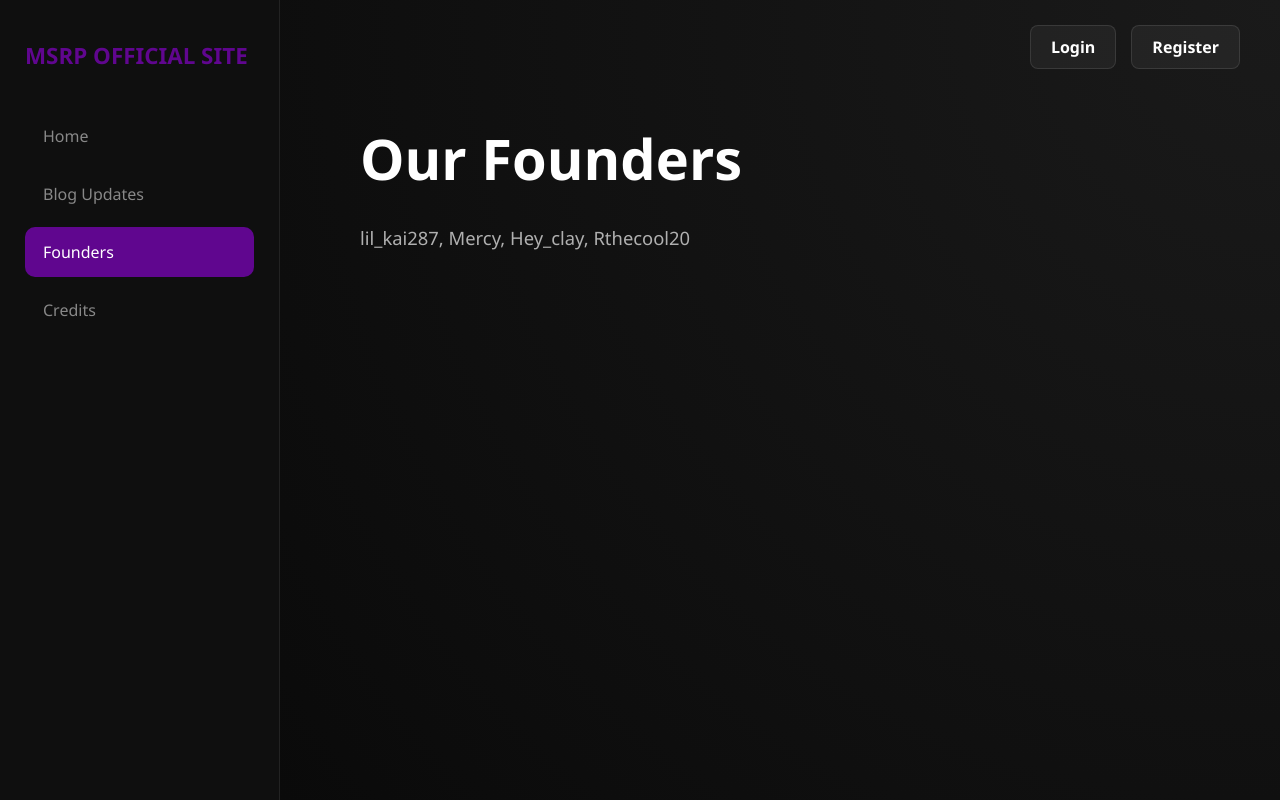
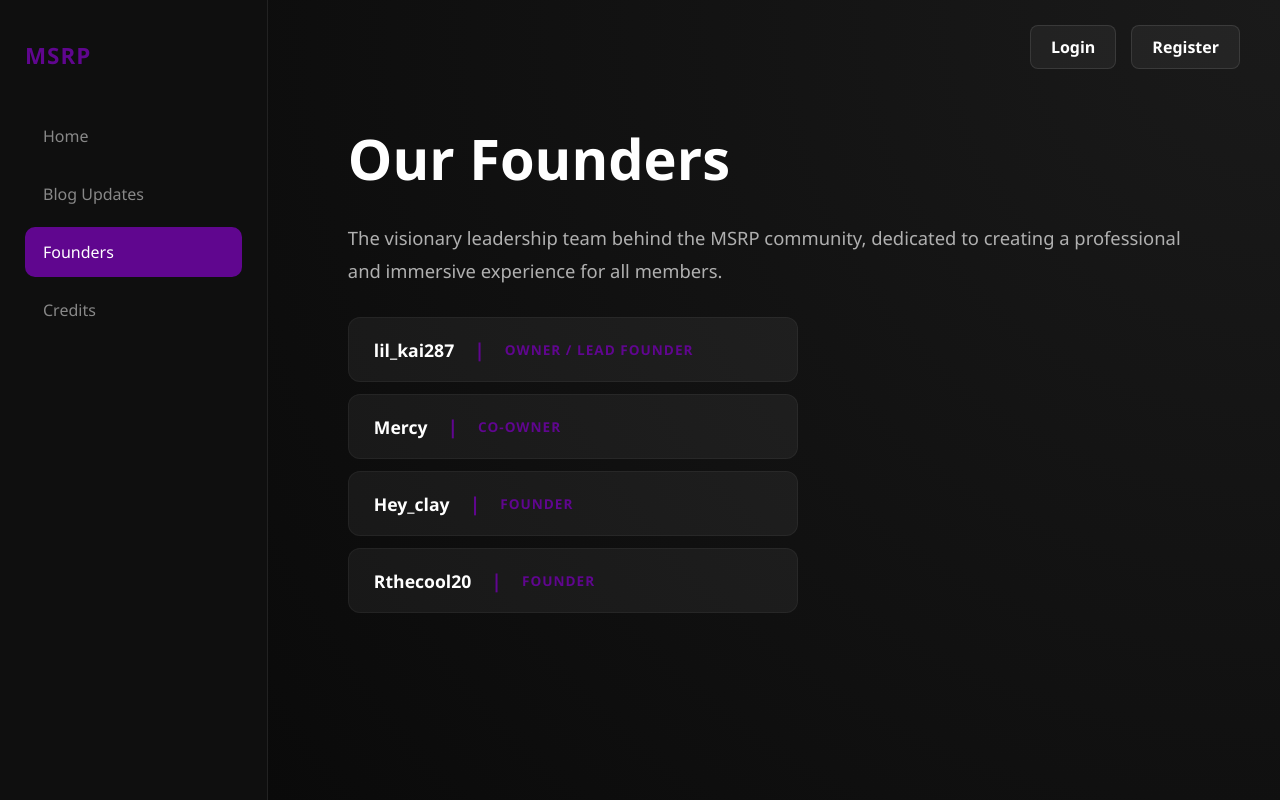
Before and after one commit to coolbro2171/msrp-site, a website: page index.html in a window 1280 px wide. Both pictures are taken after a click on the button "Founders". Drawn offline with Linux system fonts and the light colour scheme; no server answers.

Commit message:
Update index.html

```diff
--- a/index.html
+++ b/index.html
@@ -21,7 +21,7 @@
             overflow: hidden;
         }
 
-        /* Top Nav */
+        /* Top Nav for Auth Buttons */
         .top-nav {
             position: absolute;
             top: 0;
@@ -49,7 +49,7 @@
             transform: translateY(-2px);
         }
 
-        /* Sidebar */
+        /* Sidebar Styling */
         .sidebar {
             width: 280px;
             background: var(--sidebar-bg);
@@ -64,6 +64,7 @@
             font-size: 1.4rem;
             color: var(--primary-purple);
             text-transform: uppercase;
+            letter-spacing: 1px;
         }
 
         .sidebar-btn {
@@ -80,8 +81,9 @@
         }
 
         .sidebar-btn.active { background: var(--primary-purple); color: white; }
+        .sidebar-btn:hover:not(.active) { background: rgba(255, 255, 255, 0.05); color: white; }
 
-        /* Content */
+        /* Main Content Area */
         .content {
             flex-grow: 1;
             padding: 120px 80px;
@@ -100,7 +102,7 @@
         h1 { font-size: 3.5rem; margin-bottom: 25px; font-weight: 800; }
         p { font-size: 1.15rem; color: #b0b0b0; line-height: 1.8; }
 
-        /* Blog */
+        /* Blog Card Styling */
         .blog-card {
             background: var(--glass);
             padding: 25px;
@@ -110,6 +112,44 @@
         }
 
         .blog-date { color: var(--primary-purple); font-weight: 700; margin-bottom: 5px; }
+
+        /* Founders & Credits List Styling */
+        .list-container { display: flex; flex-direction: column; gap: 12px; margin-top: 20px; }
+
+        .list-item {
+            background: var(--glass);
+            padding: 18px 25px;
+            border-radius: 12px;
+            border: 1px solid rgba(255, 255, 255, 0.05);
+            display: flex;
+            align-items: center;
+            width: fit-content;
+            min-width: 450px;
+            transition: 0.3s ease;
+        }
+
+        .list-item:hover {
+            transform: translateX(8px);
+            background: rgba(96, 6, 143, 0.08);
+            border-color: rgba(96, 6, 143, 0.3);
+        }
+
+        .item-main { font-weight: 700; font-size: 1.1rem; color: #ffffff; }
+
+        .item-divider {
+            margin: 0 20px;
+            color: var(--primary-purple);
+            font-weight: 900;
+            font-size: 1.2rem;
+        }
+
+        .item-sub {
+            color: var(--primary-purple);
+            font-weight: 600;
+            text-transform: uppercase;
+            letter-spacing: 1px;
+            font-size: 0.85rem;
+        }
     </style>
 </head>
 <body>
@@ -120,7 +160,7 @@
     </nav>
 
     <div class="sidebar">
-        <h2>MSRP OFFICIAL SITE</h2>
+        <h2>MSRP</h2>
         <button class="sidebar-btn active" onclick="showTab('home', this)">Home</button>
         <button class="sidebar-btn" onclick="showTab('blog', this)">Blog Updates</button>
         <button class="sidebar-btn" onclick="showTab('founders', this)">Founders</button>
@@ -138,38 +178,75 @@
             <div class="blog-card">
                 <div class="blog-date">JAN 30, 2026</div>
                 <h3>Portal 2.0 Live</h3>
-                <p>Login system and session management optimized.</p>
+                <p>Login system, session management, and UI layouts have been fully optimized.</p>
             </div>
         </div>
 
         <div id="founders" class="tab-content">
             <h1>Our Founders</h1>
-            <p>lil_kai287, Mercy, Hey_clay, Rthecool20</p>
+            <p style="margin-bottom: 30px;">The visionary leadership team behind the MSRP community, dedicated to creating a professional and immersive experience for all members.</p>
+
+            <div class="list-container">
+                <div class="list-item">
+                    <span class="item-main">lil_kai287</span>
+                    <span class="item-divider">|</span>
+                    <span class="item-sub">Owner / Lead Founder</span>
+                </div>
+                <div class="list-item">
+                    <span class="item-main">Mercy</span>
+                    <span class="item-divider">|</span>
+                    <span class="item-sub">Co-Owner</span>
+                </div>
+                <div class="list-item">
+                    <span class="item-main">Hey_clay</span>
+                    <span class="item-divider">|</span>
+                    <span class="item-sub">Founder</span>
+                </div>
+                <div class="list-item">
+                    <span class="item-main">Rthecool20</span>
+                    <span class="item-divider">|</span>
+                    <span class="item-sub">Founder</span>
+                </div>
+            </div>
         </div>
 
         <div id="credits" class="tab-content">
             <h1>Technical Credits</h1>
-            <p>cool_bro2171 — Lead Developer</p>
+            <p style="margin-bottom: 30px;">Recognition of the developers and contributors who built and maintain the MSRP infrastructure and web portal.</p>
+
+            <div class="list-container">
+                <div class="list-item">
+                    <span class="item-main">cool_bro2171</span>
+                    <span class="item-divider">|</span>
+                    <span class="item-sub">Lead Portal Developer</span>
+                </div>
+                <div class="list-item">
+                    <span class="item-main">MSRP Dev Team</span>
+                    <span class="item-divider">|</span>
+                    <span class="item-sub">System Maintenance</span>
+                </div>
+            </div>
         </div>
     </div>
 
     <script>
-        // IMMEDIATE Auth Check to prevent "Lag"
+        // FAST-AUTH: Recognize logged in users immediately
         (async function init() {
             try {
                 const res = await fetch('/api/check-auth');
                 const data = await res.json();
                 if (data.loggedIn) {
                     document.getElementById('auth-nav').innerHTML = `
-                        <span style="color: #888; margin-right: 15px;">Logged in as ${data.username}</span>
+                        <span style="color: #888; margin-right: 15px;">User: ${data.username}</span>
                         <a href="/dashboard" style="background: var(--primary-purple);">Go to Dashboard</a>
-                        <a href="/logout" style="font-size: 0.8rem; background: transparent; border: none;">Logout</a>
+                        <a href="/logout" style="font-size: 0.8rem; background: transparent; border: none; opacity: 0.6;">Logout</a>
                     `;
                     document.getElementById('welcome-title').innerText = `Welcome back, ${data.username}`;
                 }
-            } catch (e) { console.log("Guest Session"); }
+            } catch (e) { console.log("Guest Session Active"); }
         })();
 
+        // TAB SWITCHING LOGIC
         function showTab(tabId, btn) {
             document.querySelectorAll('.tab-content').forEach(t => t.classList.remove('active'));
             document.querySelectorAll('.sidebar-btn').forEach(b => b.classList.remove('active'));
```
